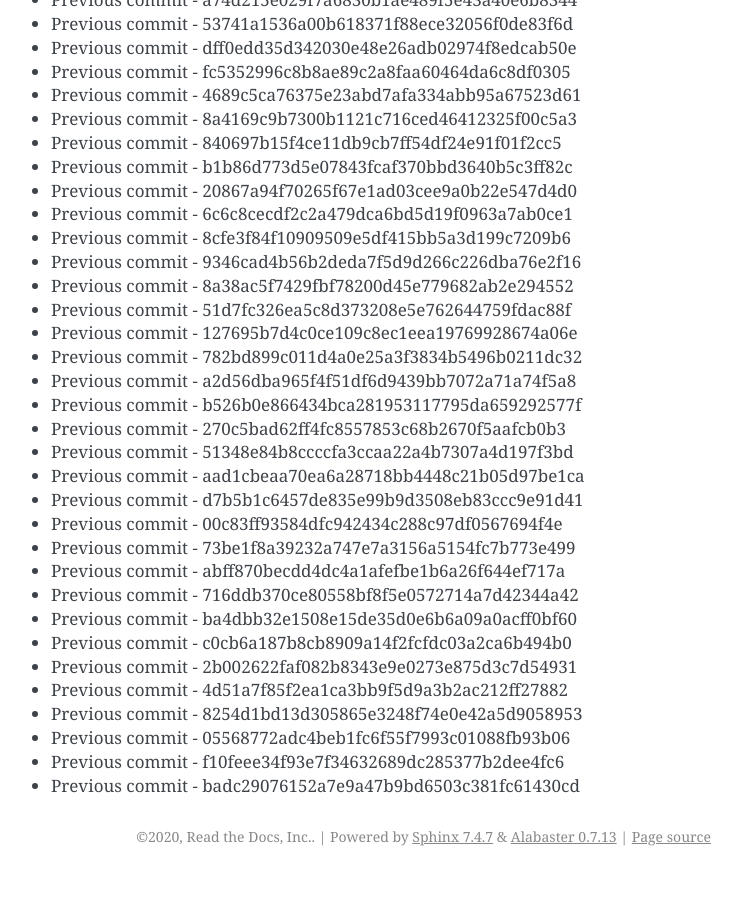
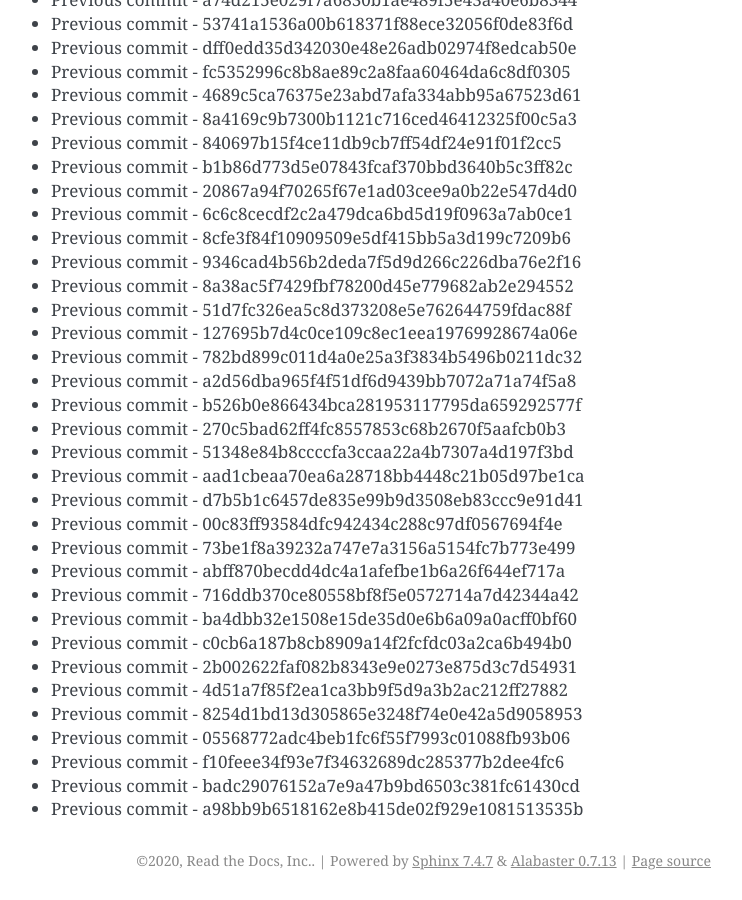
Before and after one commit to readthedocs/rtd-git-stresstest, a Sphinx documentation site: the page built from docs/updates.rst, in a window 1280 px wide and 900 px high, scrolled down 103553 px. Shown: the whole window, without its empty margins (399-1141 px from the left). Built offline with Sphinx 7.4.7, drawn with Linux system fonts in a browser that asks for light colours; before the commit the page ends 104429 px from its top, so only the background shows below that.

Commit message:
Generating commit from previous: a98bb9b6518162e8b415de02f929e1081513535b

```diff
--- a/docs/updates.rst
+++ b/docs/updates.rst
@@ -4383,3 +4383,4 @@ It can be tested for any performance characteristics.
 * Previous commit - 05568772adc4beb1fc6f55f7993c01088fb93b06
 * Previous commit - f10feee34f93e7f34632689dc285377b2dee4fc6
 * Previous commit - badc29076152a7e9a47b9bd6503c381fc61430cd
+* Previous commit - a98bb9b6518162e8b415de02f929e1081513535b
```
